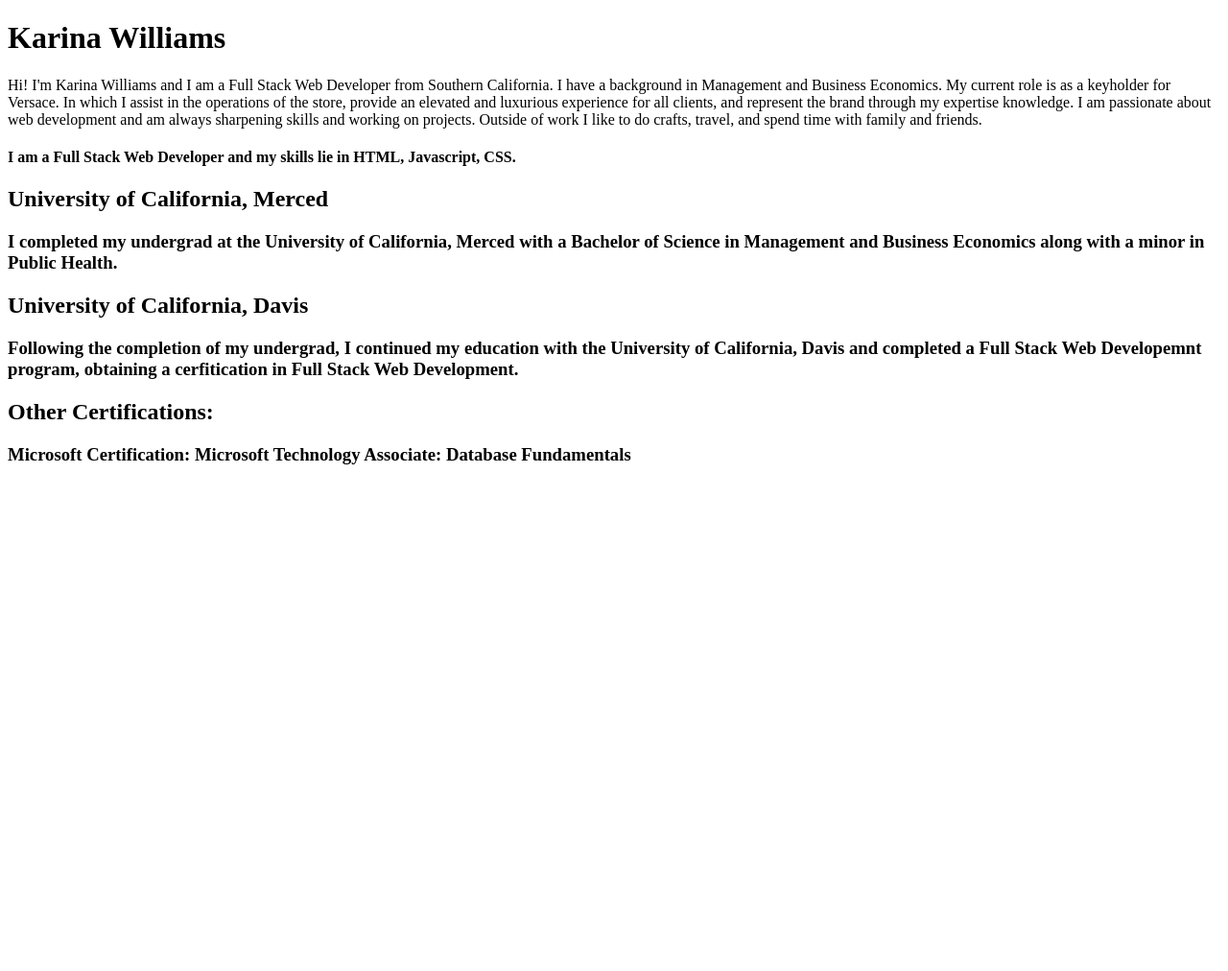
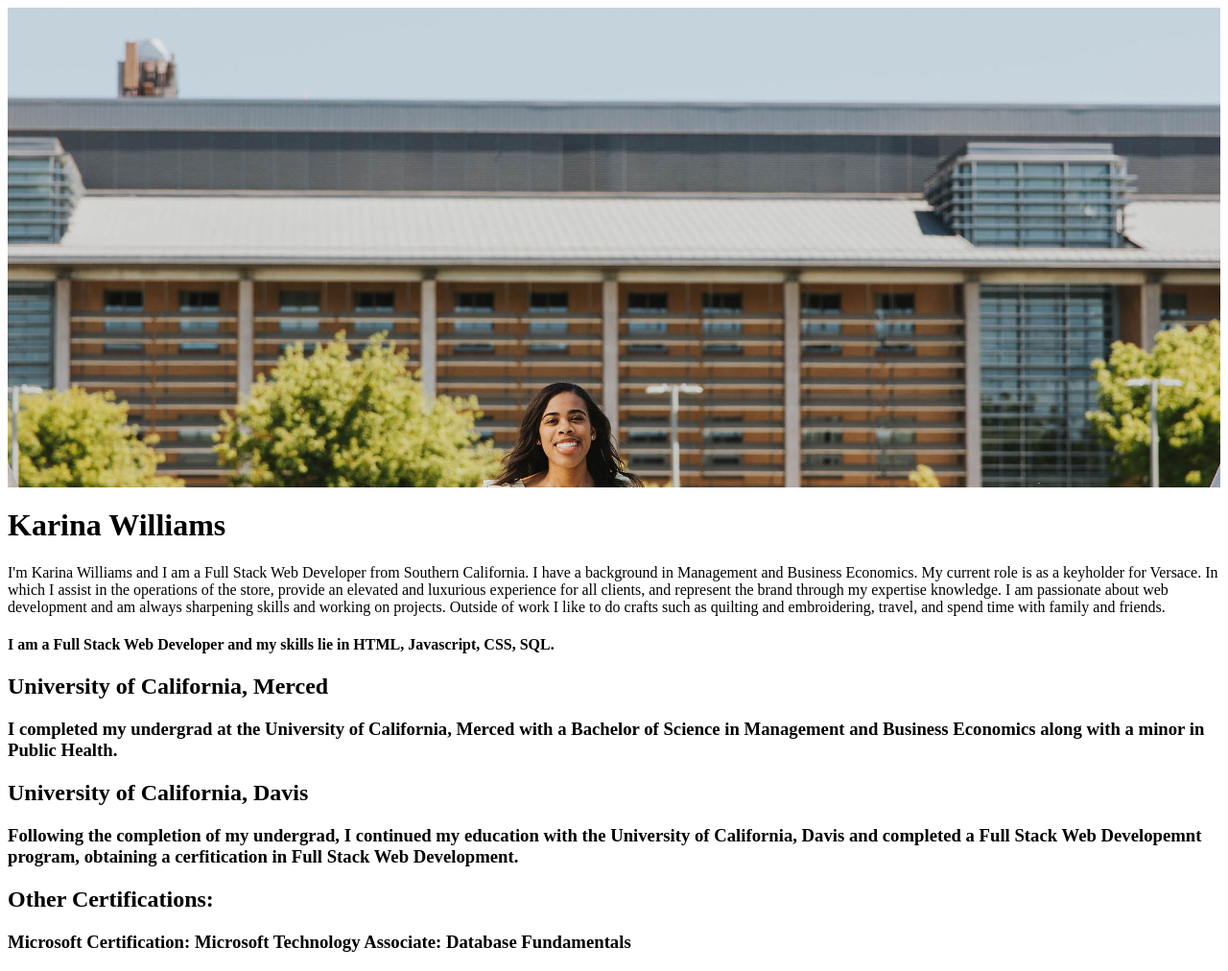
Before and after one commit to williamskarina/parallweb, a plain HTML site: page index.html in a window 1280 px wide. Shown: the whole page at 96% size. Before the commit the page ends 800 px from the top, so only its background shows below. Drawn offline with Linux system fonts and the light colour scheme.

Commit message:
adding parallax

```diff
--- a/index.html
+++ b/index.html
@@ -4,16 +4,25 @@
     <meta charset="UTF-8">
     <meta http-equiv="X-UA-Compatible" content="IE=edge">
     <meta name="viewport" content="width=device-width, initial-scale=1.0">
+    <style>.parallax {background-image: url("7y2a1875.JPG");
+min-height: 500px;
+background-attachment: fixed;
+background-position: center;
+background-repeat: no-repeat;
+background-size: cover}
+</style>
     <title>Karina Williams Portfolio</title>
 </head>
 <body>
+<div class="parallax"></div>
+<div>
     <!-- Header -->
     <h1>Karina Williams </h1>
     <!-- About Me -->
-Hi! I'm Karina Williams and I am a Full Stack Web Developer from Southern California. I have a background in Management and Business Economics. My current role is as a keyholder for Versace. In which I assist in the operations of the store, provide an elevated and luxurious experience for all clients, and represent the brand through my expertise knowledge. I am passionate about web development and am always sharpening skills and working on projects. Outside of work I like to do crafts, travel, and spend time with family and friends.
+I'm Karina Williams and I am a Full Stack Web Developer from Southern California. I have a background in Management and Business Economics. My current role is as a keyholder for Versace. In which I assist in the operations of the store, provide an elevated and luxurious experience for all clients, and represent the brand through my expertise knowledge. I am passionate about web development and am always sharpening skills and working on projects. Outside of work I like to do crafts such as quilting and embroidering, travel, and spend time with family and friends.
     <!-- Relevant Experience -->
     <!-- Relevant Skills -->
-<h4>I am a Full Stack Web Developer and my skills lie in HTML, Javascript, CSS. </h4>
+<h4>I am a Full Stack Web Developer and my skills lie in HTML, Javascript, CSS, SQL. </h4>
     <!-- Personal Projects: be sure to add context with the github link explaining the repo-->
     <!-- Education/Certificates -->
 <h2>University of California, Merced</h2>
@@ -27,6 +36,6 @@ Hi! I'm Karina Williams and I am a Full Stack Web Developer from Southern Califo
     <!-- Photo -->
     <!-- Downloadable Resume -->
 
-
+</div>
 </body>
 </html>
```
Also changed, not shown: 7y2a1875.JPG (added).
